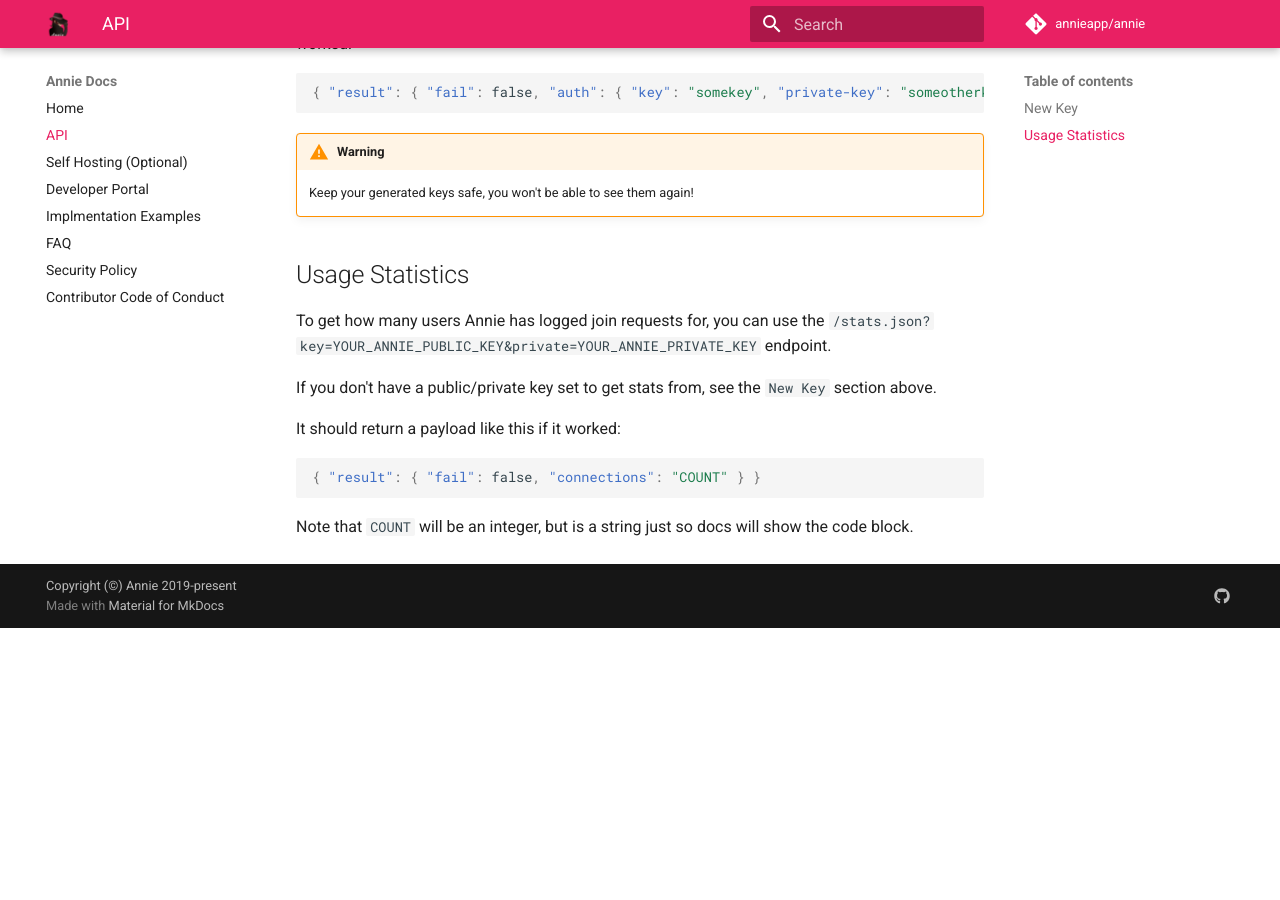
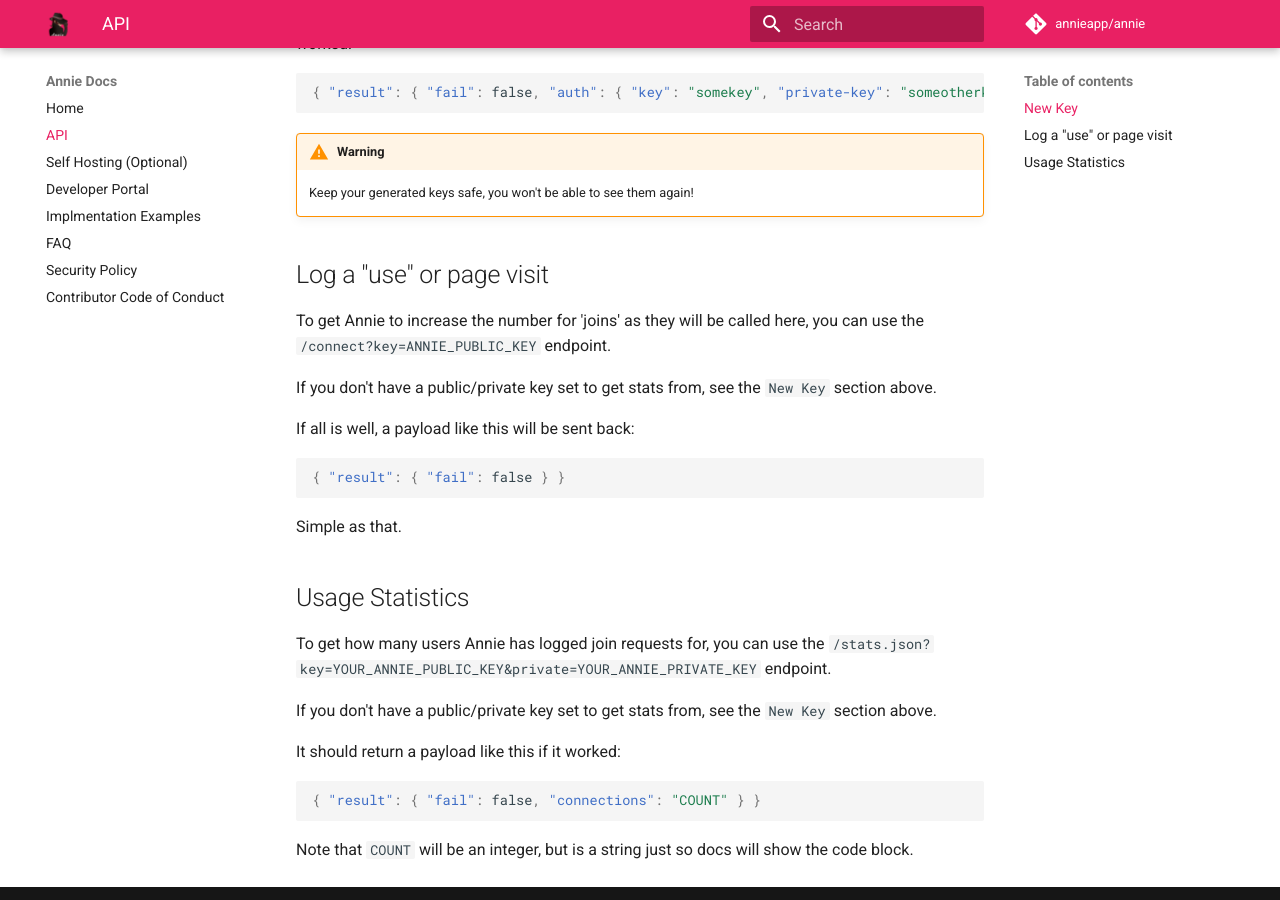
Before and after one commit to annieapp/annie, an MkDocs documentation site: the page built from docs/api.md, in a window 1280 px wide and 900 px high, scrolled down 486 px. Built offline with MkDocs 1.6.1 and Material for MkDocs 9.7.7, drawn with Linux system fonts in a browser that asks for light colours; comment, search, counter and statistics services are not loaded; before the commit the page ends 1114 px from its top, so only the background shows below that.

Commit message:
/connect docs

````diff
--- a/docs/api.md
+++ b/docs/api.md
@@ -23,6 +23,20 @@ To generate a new key, you can visit `/keys/new`. It will return a JSON payload
     you won't be able to see them
     again!
 
+## Log a "use" or page visit
+
+To get Annie to increase the number for 'joins' as they will be called here, you can use the `/connect?key=ANNIE_PUBLIC_KEY` endpoint.
+
+If you don't have a public/private key set to get stats from, see the `New Key` section above.
+
+If all is well, a payload like this will be sent back:
+
+```json
+{ "result": { "fail": false } }
+```
+
+Simple as that.
+
 ## Usage Statistics
 
 To get how many users Annie has logged join requests for, you can use the `/stats.json?key=YOUR_ANNIE_PUBLIC_KEY&private=YOUR_ANNIE_PRIVATE_KEY` endpoint.
````
